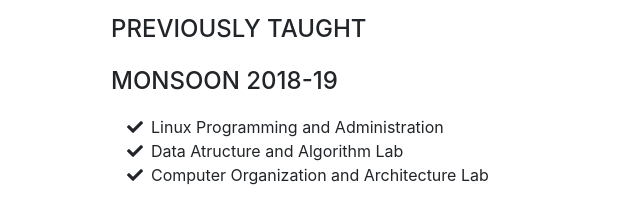
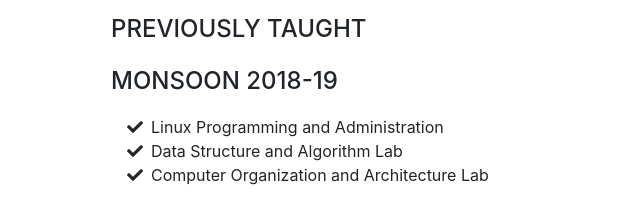
Before and after one commit to asimpathak/asimpathak.github.io, a website with bundled scripts: page index.html in a window 1280 px wide. Shown: the part 2920-3128 px from the top of the page, 209-849 px from the left. Built offline with nearby package versions, Linux system fonts and the light colour scheme; a web font is replaced by a local one.

Commit message:
Update index.html

```diff
--- a/index.html
+++ b/index.html
@@ -225,7 +225,7 @@ Available at <a href="https://www.swasthyaa.com" target="_blank">www.swasthyaa.c
               Linux Programming and Administration</li>
             <li>
               <i class="fa-li fa fa-check"></i>
-              Data Atructure and Algorithm Lab</li>
+              Data Structure and Algorithm Lab</li>
             <li>
               <i class="fa-li fa fa-check"></i>
               Computer Organization and Architecture Lab</li>
```
